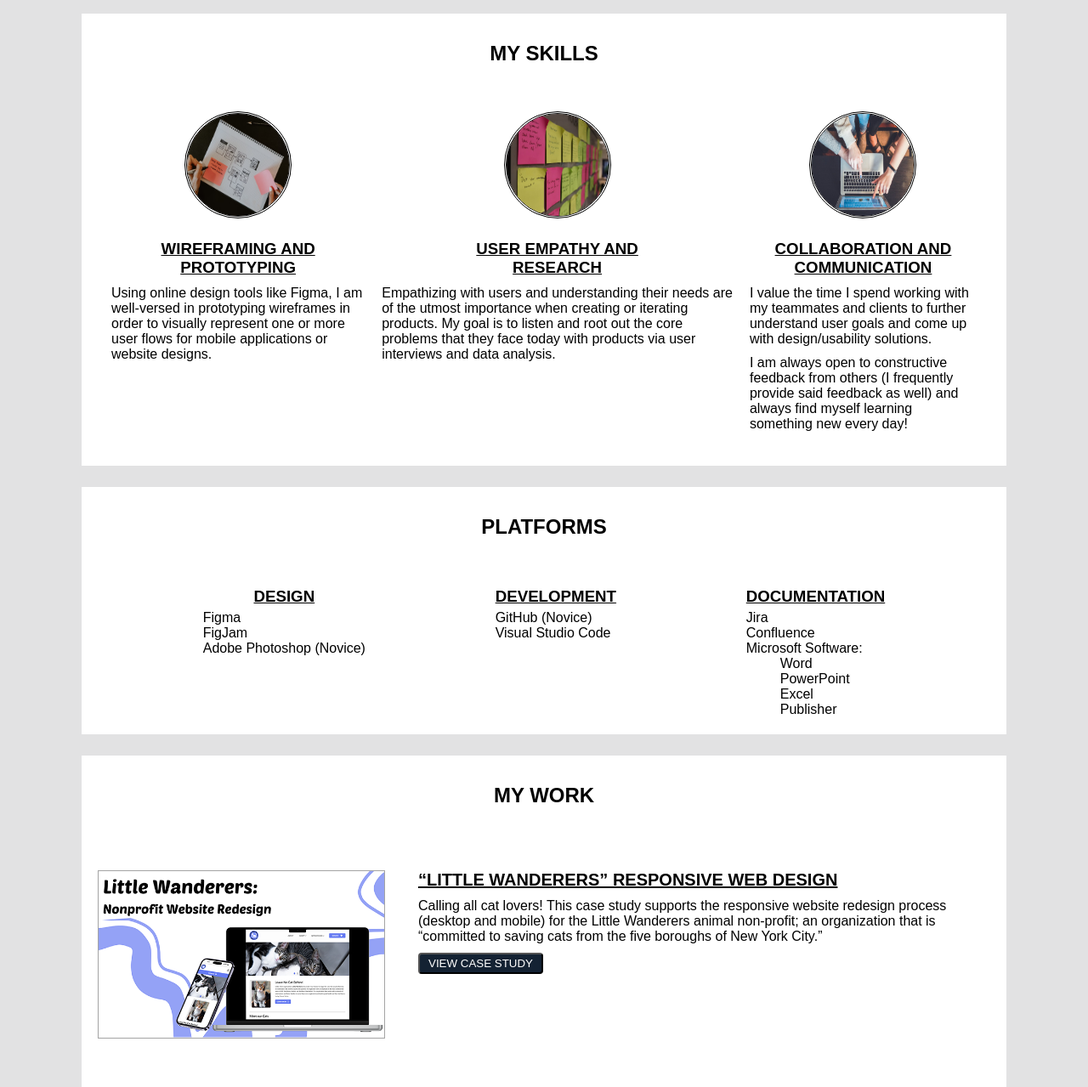
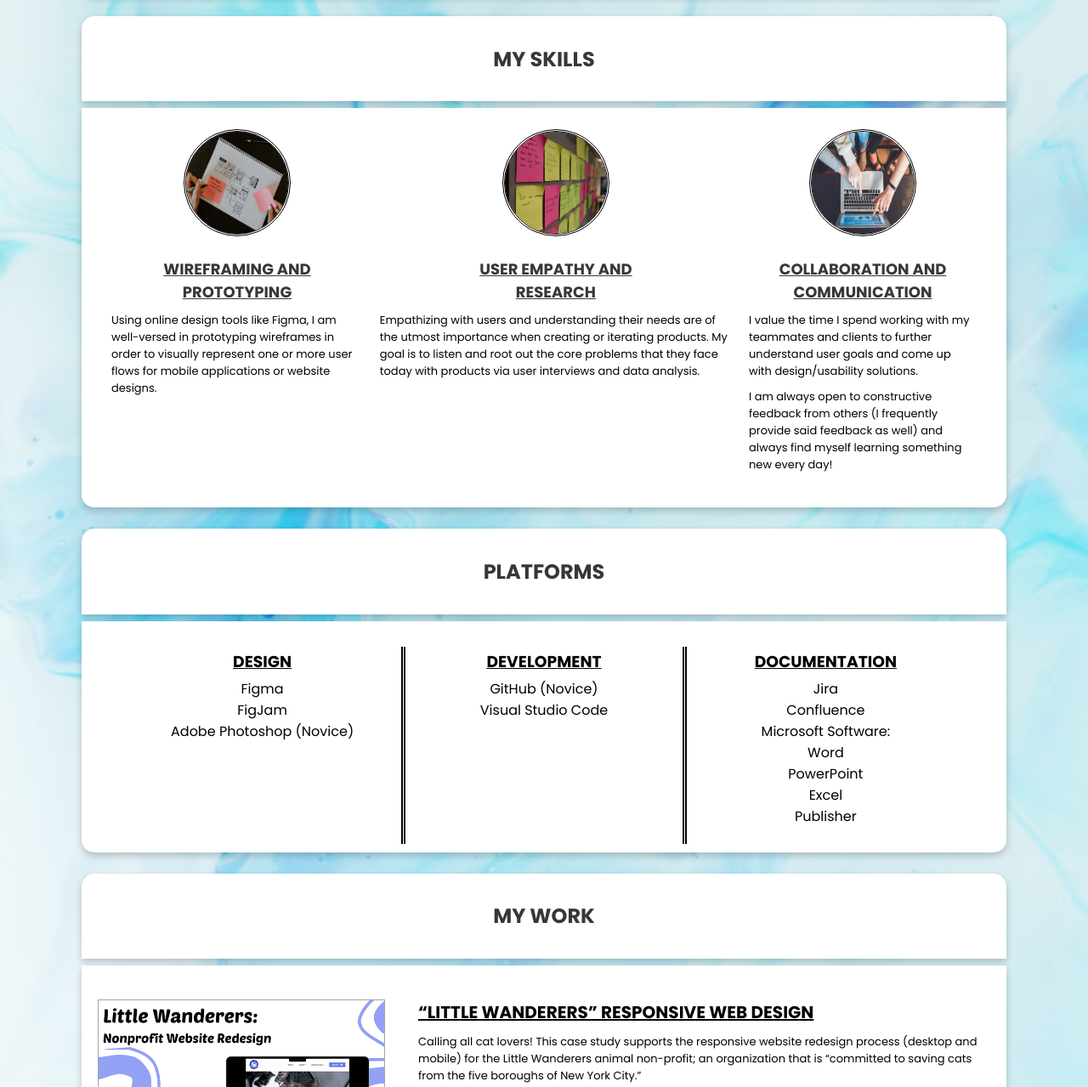
Before and after one commit to raeuserix/UX_UI_HW_18, a plain HTML site: page index.html in a window 1280 px wide. Shown: the part 528-1807 px from the top of the page at 85% size. Drawn offline with Linux system fonts and the light colour scheme.

Commit message:
Visual Updates

```diff
--- a/CSS/style.css
+++ b/CSS/style.css
@@ -4,8 +4,18 @@
 }
 
 body {
-    background-color: #e2e2e3;
+    /* background-color: #ffffff; */
+    background-image: url(../Images/background\ 2.png);
     font-family: Arial, Helvetica, sans-serif;
+    background-size: 100%;
+
+
+
+}
+
+
+h1 {
+color:#373738;
 }
 
 /*Nav Bar Items*/
@@ -18,6 +28,7 @@ body {
     width:100%;
     position:sticky;
     top:0;
+    z-index: 100;
     box-shadow:1px 1px 1px 1px rgb(0,0,0,0.3);
     display:flex;
     align-items: center;
@@ -40,12 +51,14 @@ body {
 .inline-block ul {
     display:inline-flex;
     justify-content:space-between;
+    color:#142233;
 
 }
 
 .name {
     display: inline-flex;
     padding-right:10px;
+    font-family: 'Poppins', sans-serif ;
 
 }
 
@@ -81,21 +94,34 @@ nav li {
     width: 85%;
 
 
+
+
 }
 
 .containerGrid {
     /* margin:0 auto; */
     padding-bottom: 30px;
     padding-top: 50px;
-    font-family: Arial, Helvetica, sans-serif;
-    background-color: #FFFFFF;
+    font-family: 'Poppins', sans-serif;
+    /* background-color: #76adff4c; */
+    background-color:#ffffff;
     display: flex;
     flex-direction: row;
     justify-content: center;
+    border-radius: 15px;
+    box-shadow: 0 4px 8px 0 rgba(0, 0, 0, 0.2);
+
+
+
     /* grid-template-columns:35% 22.5% 22.5% 22.5%;
     grid-template-rows:1fr;
     grid-template-areas:
     "leftSide rightSide rightSide rightSide"; */
+
+}
+
+p {
+    font-size: 13px;
 }
 
 .leftSide {
@@ -131,8 +157,7 @@ button {
     border-radius: 4px;
     background-color: #142233;
     color: white;
-    font-family: Arial, Helvetica, sans-serif;
-
+    font-family: 'Poppins', sans-serif;
 }
 
 
@@ -153,11 +178,18 @@ button {
     display: flex;
     flex-direction: row;
     justify-content: space-between;
+    padding-top:25px;
     padding-left: 25px;
     padding-right: 25px;
     padding-bottom:40px;
     font-family: Arial, Helvetica, sans-serif;
     background-color: #FFFFFF;
+    border-bottom-left-radius: 15px;
+    border-bottom-right-radius: 15px;
+    margin-top:8px;
+    box-shadow: 0 4px 8px 0 rgba(0, 0, 0, 0.2);
+
+
 
 
 }
@@ -188,17 +220,50 @@ button {
     justify-content: center;
     margin-top: 25px;
     margin-bottom:10px;
+    font-family: 'Poppins', sans-serif;
+    font-size: 18px;
+    color:#373738;
 
 }
 
-.mySkills h1,
-.myWork h1,
+.mySkills h1 {
+    font-family: 'Poppins', sans-serif;
+    text-align: center;
+    background-color: #ffffff;
+    padding-top: 3%;
+    padding-bottom: 3%;
+    border-top-left-radius: 15px;
+    border-top-right-radius: 15px;
+    box-shadow: 0 4px 8px 0 rgba(0, 0, 0, 0.2);
+
+
+
+}
+
+.myWork h1 {
+    font-family: 'Poppins', sans-serif;
+    text-align: center;
+    background-color: #ffffff;
+    padding-top: 3%;
+    padding-bottom: 3%;
+    border-top-left-radius: 15px;
+    border-top-right-radius: 15px;
+    box-shadow: 0 4px 8px 0 rgba(0, 0, 0, 0.2);
+    margin-bottom:8px;
+
+}
+
 .platformsClass h1 {
-    font-family: Arial, Helvetica, sans-serif;
+    font-family: 'Poppins', sans-serif;
     text-align: center;
-    background-color: #FFFFFF;
+    /* background-color: #FFFFFF; */
     padding-top: 3%;
-    padding-bottom: 5%;
+    padding-bottom: 3%;
+    border-top-right-radius: 15px;
+    border-top-left-radius: 15px;
+    box-shadow: 0 4px 8px 0 rgba(0, 0, 0, 0.2);
+    background-color:#ffffff;
+
 
 }
 
@@ -207,7 +272,7 @@ button {
    display:flex;
    flex-direction: column;
     text-align: center;
-    font-family: Arial, Helvetica, sans-serif;
+    font-family: 'Poppins', sans-serif;
     background-color:#FFFFFF;
     padding:10px;
     width:80%;
@@ -216,20 +281,28 @@ button {
 
 .skillInfo {
     width: 100%;
+    font-family: 'Poppins', sans-serif;
 }
-.hr {
+/* .hr {
    margin:0 auto;
-    font-family: Arial, Helvetica, sans-serif;
+    font-family: 'Poppins', sans-serif;
     background-color:#FFFFFF;
-}
+    width:20px;
+}  */
+
 
 hr {
     border: none;
     height: 3px;
-    border-top:4px solid black;
-    border-bottom:2px solid black;
-    margin-top:0;
+    border-top:4px solid rgb(82, 82, 82);
+    border-bottom:2px solid rgb(82, 82, 82);
+    margin:0px;
+    width:200px;
+    align-self: center;
+    rotate: 90deg;
+
 }
+
 
 .platformsClass{
     margin-top: 25px;
@@ -242,10 +315,19 @@ hr {
 .flexContainerPlatforms {
     display:flex;
     flex-direction:row;
-justify-content: space-evenly;
-margin:0 auto;
-    font-family: Arial, Helvetica, sans-serif;
-    background-color:#FFFFFF;
+    justify-content: center;
+    margin:0 auto;
+    margin-top:8px;
+    padding-top:30px;
+    padding-bottom:10px;
+    font-family: 'Poppins', sans-serif;
+    background-color:#ffffff;
+    border-bottom-left-radius: 15px;
+    border-bottom-right-radius: 15px;
+    box-shadow: 0 4px 8px 0 rgba(0, 0, 0, 0.2);
+
+
+
     /* padding-top:30px;
     padding-bottom:40px; */
 }
@@ -264,9 +346,20 @@ margin:0 auto;
     margin-top:10px;
 }
 
+#border {
+    border-left: double 5px;
+    border-right:double 5px;
+}
+
 .platformType{
-    padding-left:10px;
-    padding-right:10px;
+    width:30%;
+    text-align:center;
+/* border-right:double; */
+
+    /* padding-left:10px;
+    padding-right:10px; */
+    /* border-right:double; */
+
 }
 
 .platformUL {
@@ -278,13 +371,18 @@ margin:0 auto;
     padding-left:0;
 
 
+
 }
-
+.platformUL li {
+    display:flex;
+    flex-direction: column;
+    justify-content:left;
+}
 
 .platformType li {
     display:flex;
     flex-direction: column;
-    justify-content:center;
+    justify-content:left;
 }
 
 
@@ -295,14 +393,16 @@ margin:0 auto;
     width: 85%;
     margin-left: auto;
     margin-right: auto;
+    border-radius: 15px;
+
 }
 
 
 .gridContainerWork {
     margin: 0 auto;
     padding-bottom: 40px;
-    padding-top: 20px;
-    font-family: Arial, Helvetica, sans-serif;
+    padding-top: 40px;
+    font-family: 'Poppins', sans-serif;
     background-color: #FFFFFF;
     display: grid;
     grid-template-columns: 2fr 4fr;
@@ -310,8 +410,27 @@ margin:0 auto;
     grid-template-areas:
         "workImage workInfo";
     align-content: start;
+    /* margin-top:5px; */
+    /* border-radius:15px; */
+    box-shadow: 0 4px 8px 0 rgba(0, 0, 0, 0.2);
+    border-bottom: 10px;
+    border-bottom:double;
+
+
 
 }
+
+
+.daycay {
+    border-bottom-left-radius: 15px;
+    border-bottom-right-radius: 15px;
+    padding-bottom: 30px;
+    border-bottom:none;
+}
+
+/* .daycay button {
+    background-color:rgb(225,86,86)
+} */
 
 .workHolder {
     display: grid;
@@ -357,7 +476,7 @@ margin:0 auto;
 }
 
 h2 {
-    font-family: Arial, Helvetica, sans-serif;
+    font-family: 'Poppins', sans-serif;
     font-size: 20px;
     align-items: top;
     margin-top: 0px;
@@ -455,12 +574,24 @@ footer li {
     .skills {
 
         padding-bottom:30px;
+
+    }
+
+    hr {
+        rotate:0deg;
+        margin-bottom: 5px;
+        margin-top:0px;
+    }
+
+    .mySkills h1 {
+        margin-bottom:8px;
     }
 
     .flexContainerPlatforms {
         flex-direction: column;
         width: 100%;
-        padding-top: 10px;
+        /* padding-top: 10px; */
+
         /* align-content: center;
         justify-content:center;
         padding-bottom:10px; */
@@ -478,19 +609,35 @@ footer li {
 
     .platformType {
         padding-bottom:15px;
+        padding-top:15px;
+        width:95%;
+        margin:0 auto;
 
+        /* border-bottom:double;
+        border-right:none; */
+
+    }
+
+    #border {
+
+        border: double 5px;
+        border-left: none;
+        border-right:none;
     }
 
     .platformType li {
         justify-content: center;
-        text-align: left;
-        padding-left:110px;
+        /* padding-left:110px; */
     }
 
+.mywork h1 {
+margin-bottom:8px;
 
+}
     .gridContainerWork {
        margin:auto;
        align-items:center;
+       /* margin-top:10px; */
        display:grid;
        grid-template-columns: 1fr;
        /* grid-template-rows:1fr;
--- a/index.html
+++ b/index.html
@@ -2,6 +2,8 @@
 <html>
 
 <head>
+    <link href="https://fonts.googleapis.com/css?family=Poppins:100,200,300,400,500,600,700,800,900&display=swap"
+        rel="stylesheet">
     <link href="CSS/style.css" rel="stylesheet">
     <title></title>
 
@@ -71,35 +73,39 @@
             </div>
 
         </div>
-        </section>
+    </section>
 
-        <section class="platformsClass">
+    <section class="platformsClass">
 
         <h1>PLATFORMS</h1>
 
         <div class="flexContainerPlatforms">
-            <div class="platformType">
+            <div class="platformType designing">
+
                 <h3 class="centeredH3Headers1"><u>DESIGN</u></h3>
                 <ul class="platformUL">
                     <li>Figma</li>
                     <li>FigJam</li>
                     <li>Adobe Photoshop (Novice)</li>
                 </ul>
+
             </div>
-            <div class="platformType">
+            <!-- <hr> -->
+            <div class="platformType dev" id="border">
+
                 <h3 class="centeredH3Headers1"><u>DEVELOPMENT</u></h3>
                 <ul class="platformUL">
                     <li>GitHub (Novice)</li>
                     <li>Visual Studio Code</li>
                 </ul>
             </div>
-            <div class="platformType">
+            <!-- <hr> -->
+            <div class="platformType doc">
                 <h3 class="centeredH3Headers1"><u>DOCUMENTATION</u></h3>
                 <ul class="platformUL">
                     <li>Jira</li>
                     <li>Confluence</li>
                     <li>Microsoft Software:</li>
-                    <ul class="platformUL1">
                         <li>Word</li>
                         <li>PowerPoint</li>
                         <li>Excel</li>
@@ -107,6 +113,7 @@
                     </ul>
                 </ul>
             </div>
+        </div>
     </section>
 
 
@@ -140,7 +147,7 @@
             </div>
 
         </div>
-        <div class="gridContainerWork">
+        <div class="gridContainerWork daycay">
             <div class="workImage">
                 <img src="Images/daycayPhoto.png" width="100%" height="auto">
             </div>
@@ -150,7 +157,6 @@
                     options to your preferences and location proximity. Explore more about my travel application design
                     process via this case study.</p>
                 <button>VIEW CASE STUDY</button>
-
             </div>
         </div>
     </section>
```
Also changed, not shown: Images/background 2.png (added), Images/bg3.png (added), 1 other file.
